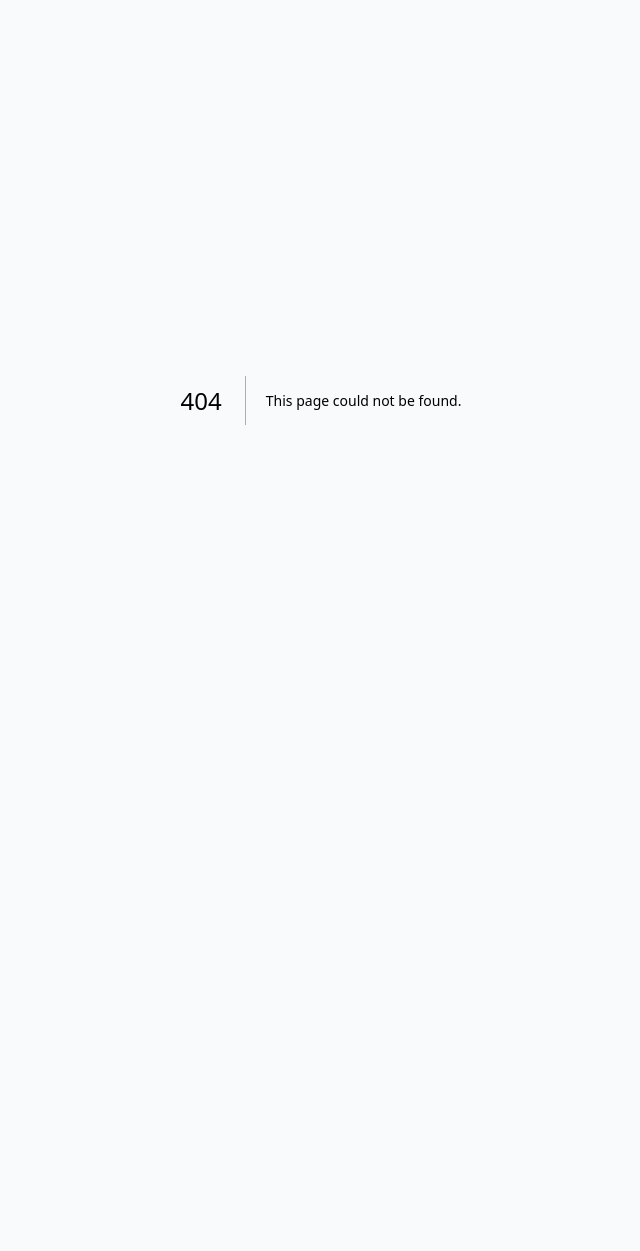
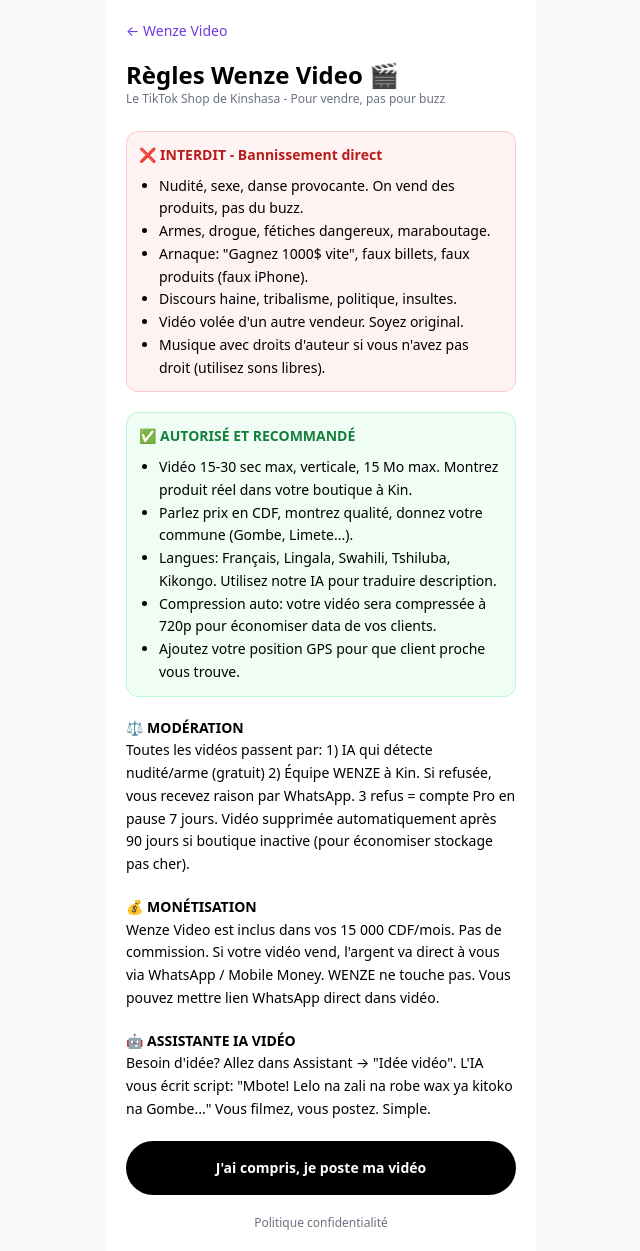
Before and after one commit to kongolokelvin47-cmd/Wenze-pwa, a Next.js app: page /regles-video in a window 1280 px wide. Before the commit this address had no page. Shown: the whole page, without its empty margins (319-959 px from the left). Before the commit the page ends 800 px from the top, so only its background shows below. Built offline with nearby package versions, Linux system fonts and the light colour scheme.

Commit message:
Create ReglesVideo component with posting guidelines
This component outlines the rules for posting videos on Wenze, including prohibited content, guidelines for acceptable videos, moderation processes, monetization details, and AI assistance for video ideas.

```diff
--- /dev/null
+++ b/app/regles-video/page.tsx
@@ -0,0 +1,53 @@
+import Link from "next/link";
+export default function ReglesVideo() {
+  return (
+    <div className="max-w-[430px] mx-auto min-h-screen p-5 bg-white text-sm leading-relaxed">
+      <Link href="/video" className="text-[#6C3CE0]">← Wenze Video</Link>
+      <h1 className="text-2xl font-black mt-4">Règles Wenze Video 🎬</h1>
+      <p className="text-xs text-gray-500">Le TikTok Shop de Kinshasa - Pour vendre, pas pour buzz</p>
+
+      <div className="mt-6 space-y-5">
+        <section className="bg-red-50 p-3 rounded-xl border border-red-200">
+          <h2 className="font-bold text-red-700">❌ INTERDIT - Bannissement direct</h2>
+          <ul className="list-disc ml-5 mt-2">
+            <li>Nudité, sexe, danse provocante. On vend des produits, pas du buzz.</li>
+            <li>Armes, drogue, fétiches dangereux, maraboutage.</li>
+            <li>Arnaque: "Gagnez 1000$ vite", faux billets, faux produits (faux iPhone).</li>
+            <li>Discours haine, tribalisme, politique, insultes.</li>
+            <li>Vidéo volée d'un autre vendeur. Soyez original.</li>
+            <li>Musique avec droits d'auteur si vous n'avez pas droit (utilisez sons libres).</li>
+          </ul>
+        </section>
+
+        <section className="bg-green-50 p-3 rounded-xl border border-green-200">
+          <h2 className="font-bold text-green-700">✅ AUTORISÉ ET RECOMMANDÉ</h2>
+          <ul className="list-disc ml-5 mt-2">
+            <li>Vidéo 15-30 sec max, verticale, 15 Mo max. Montrez produit réel dans votre boutique à Kin.</li>
+            <li>Parlez prix en CDF, montrez qualité, donnez votre commune (Gombe, Limete...).</li>
+            <li>Langues: Français, Lingala, Swahili, Tshiluba, Kikongo. Utilisez notre IA pour traduire description.</li>
+            <li>Compression auto: votre vidéo sera compressée à 720p pour économiser data de vos clients.</li>
+            <li>Ajoutez votre position GPS pour que client proche vous trouve.</li>
+          </ul>
+        </section>
+
+        <section>
+          <h2 className="font-bold">⚖️ MODÉRATION</h2>
+          <p>Toutes les vidéos passent par: 1) IA qui détecte nudité/arme (gratuit) 2) Équipe WENZE à Kin. Si refusée, vous recevez raison par WhatsApp. 3 refus = compte Pro en pause 7 jours. Vidéo supprimée automatiquement après 90 jours si boutique inactive (pour économiser stockage pas cher).</p>
+        </section>
+
+        <section>
+          <h2 className="font-bold">💰 MONÉTISATION</h2>
+          <p>Wenze Video est inclus dans vos 15 000 CDF/mois. Pas de commission. Si votre vidéo vend, l'argent va direct à vous via WhatsApp / Mobile Money. WENZE ne touche pas. Vous pouvez mettre lien WhatsApp direct dans vidéo.</p>
+        </section>
+
+        <section>
+          <h2 className="font-bold">🤖 ASSISTANTE IA VIDÉO</h2>
+          <p>Besoin d'idée? Allez dans Assistant → "Idée vidéo". L'IA vous écrit script: "Mbote! Lelo na zali na robe wax ya kitoko na Gombe..." Vous filmez, vous postez. Simple.</p>
+        </section>
+
+        <Link href="/video" className="block w-full bg-black text-white text-center p-4 rounded-full font-bold">J'ai compris, je poste ma vidéo</Link>
+        <Link href="/confidentialite" className="block text-center text-xs text-gray-500 mt-3">Politique confidentialité</Link>
+      </div>
+    </div>
+  )
+}
```
